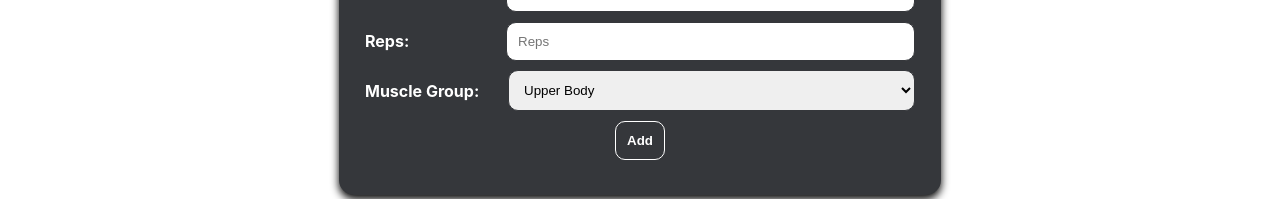
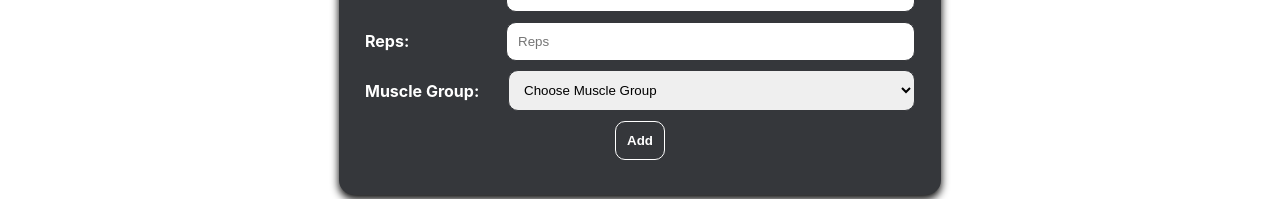
Before and after one commit to BuildWeek-WeightLiftingJournal/Frontend, a React (Create React App) app: page /workoutform in a window 1280 px wide. Shown: the part 449-648 px from the top of the page. Built offline with nearby package versions, Linux system fonts and the light colour scheme.

Commit message:
added options in add form and edit icon styling

```diff
--- a/src/Components/AddWorkoutForm.js
+++ b/src/Components/AddWorkoutForm.js
@@ -113,8 +113,12 @@ const AddWorkoutForm = (props) => {
 
         <label className="label">Muscle Group:
         <select className="select-input" name="muscleGroup" onChange={handleChange}>
-        <option value='Upper Body'>Upper Body</option>
-        <option value='Lower Body'>Lower Body</option>
+        <option value='Muscle Group not selected'>Choose Muscle Group</option>
+        <option value='Chest'>Chest</option>
+        <option value='Back'>Back</option>
+        <option value='Shoulders'>Shoulders</option>
+        <option value='Arms'>Arms</option>
+        <option value='Legs'>Legs</option>
         </select>
         </label>
 
--- a/src/Components/EditWorkoutForm.js
+++ b/src/Components/EditWorkoutForm.js
@@ -107,8 +107,12 @@ const EditWorkoutForm = (props) => {
 
         <label className="label">Muscle Group:
         <select className="select-input" name="muscleGroup" onChange={handleChange}>
-        <option value='Upper Body'>Upper Body</option>
-        <option value='Lower Body'>Lower Body</option>
+        <option value='Muscle Group not selected'>Choose Muscle Group</option>
+        <option value='Chest'>Chest</option>
+        <option value='Back'>Back</option>
+        <option value='Shoulders'>Shoulders</option>
+        <option value='Arms'>Arms</option>
+        <option value='Legs'>Legs</option>
         </select>
         </label>
 
--- a/src/Components/WorkoutCard.js
+++ b/src/Components/WorkoutCard.js
@@ -1,6 +1,7 @@
 import React, {useEffect} from 'react';
 import styled from 'styled-components';
 import Delete from '../assets/delete.svg';
+import Edit from '../assets/edit.svg';
 import axios  from 'axios';
 import {Link} from 'react-router-dom';
 import { axiosWithAuth } from '../utils/axiosWithAuth';
@@ -22,6 +23,12 @@ const Card = styled.div`
 const MG = styled.p`
   font-size: .8rem;
 `;
+
+const IconDiv = styled.div`
+  display: flex;
+  justify-content: space-between;
+`;
+
 
 
 
@@ -45,12 +52,10 @@ const WorkoutCard = ({ workout, workouts, setWorkouts }) => {
   return (
 
      <Card id={workout.id}>
-       <StyledImg
-        src={Delete}
-        alt='trashcan icon'
-        onClick={() => deleteWorkout(workout.workoutid)}
-      />
-       <button><Link to={`/editworkout/${workout.workoutid}`}>Edit</Link> </button>
+       <IconDiv>
+        <StyledImg src={Delete} alt='trashcan icon' onClick={() => deleteWorkout(workout.workoutid)} />
+        <Link to={`/editworkout/${workout.workoutid}`}><StyledImg src={Edit} alt='edit icon' /></Link>
+       </IconDiv>
        <h2>{workout.title}</h2>
        <MG>({workout.muscleGroup})</MG>
        <p>{workout.day}</p>
```
